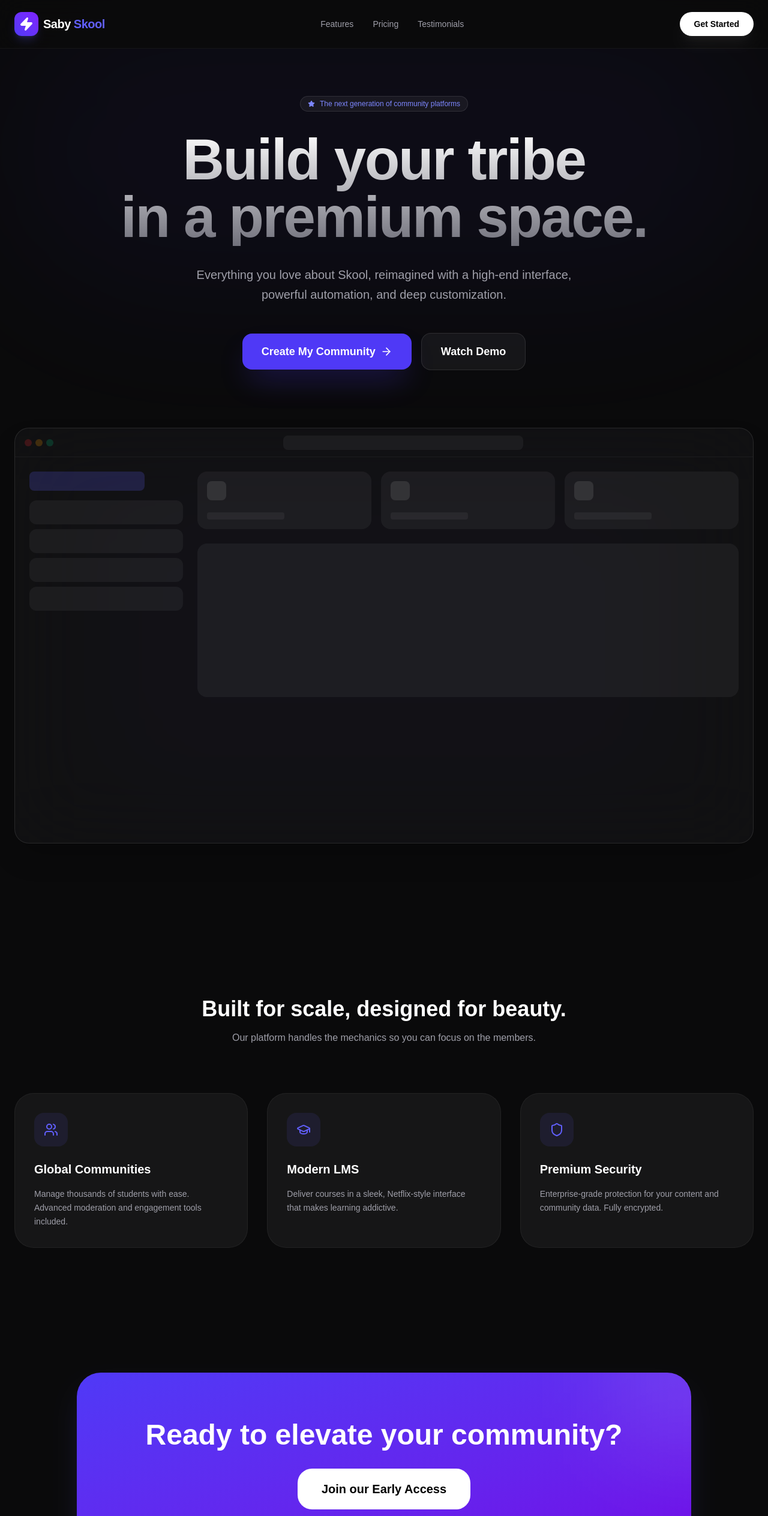
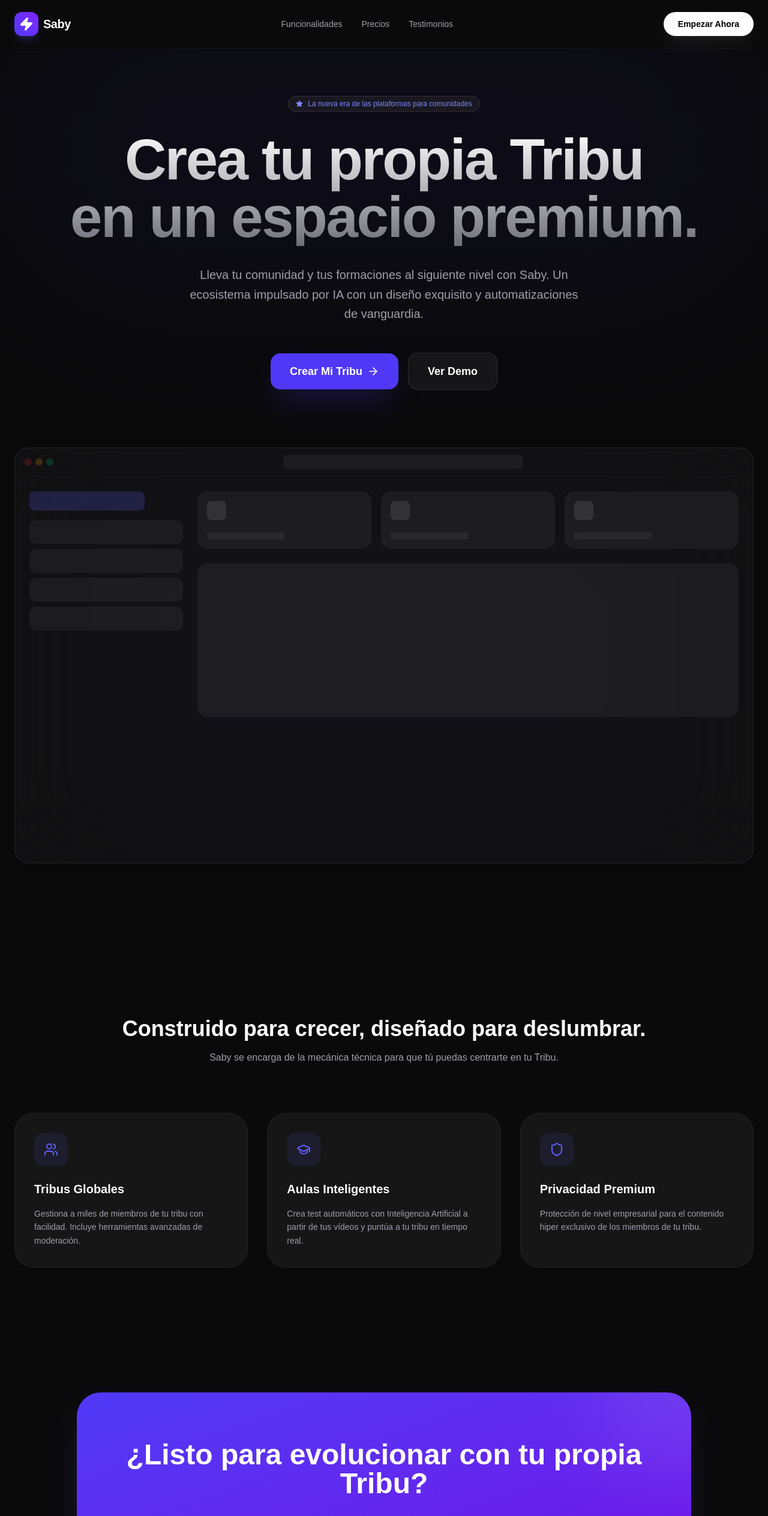
Before and after one commit to Clinibot/skool, a Next.js app: page / in a window 1280 px wide. Shown: the top 2527 px of the page at 60% size. Built offline with nearby package versions, Linux system fonts and the light colour scheme.

Commit message:
Translate auth flows to Spanish and adopt Saby Tribu branding

```diff
--- a/src/app/(auth)/login/page.tsx
+++ b/src/app/(auth)/login/page.tsx
@@ -47,13 +47,13 @@
                     <div className="inline-flex w-16 h-16 bg-gradient-to-tr from-indigo-600 to-violet-600 rounded-2xl items-center justify-center shadow-2xl shadow-indigo-500/20 mb-6 mx-auto">
                         <Zap className="w-8 h-8 text-white fill-white" />
                     </div>
-                    <h1 className="text-3xl font-bold tracking-tight mb-2">Welcome back</h1>
-                    <p className="text-zinc-400">Enter your credentials to access your tribe.</p>
+                    <h1 className="text-3xl font-bold tracking-tight mb-2">Bienvenido de nuevo</h1>
+                    <p className="text-zinc-400">Introduce tus credenciales para acceder a tu tribu.</p>
                 </div>
 
                 <form onSubmit={handleLogin} className="space-y-4">
                     <div className="space-y-2">
-                        <label className="text-sm font-medium text-zinc-300 ml-1">Email</label>
+                        <label className="text-sm font-medium text-zinc-300 ml-1">Correo Electrónico</label>
                         <div className="relative group">
                             <Mail className="absolute left-4 top-1/2 -translate-y-1/2 w-5 h-5 text-zinc-500 group-focus-within:text-indigo-500 transition-colors" />
                             <input
@@ -62,13 +62,13 @@
                                 onChange={(e) => setEmail(e.target.value)}
                                 required
                                 className="w-full bg-white/5 border border-white/10 rounded-2xl py-4 pl-12 pr-4 outline-none focus:border-indigo-500/50 focus:bg-white/[0.08] transition-all"
-                                placeholder="name@company.com"
+                                placeholder="tu@email.com"
                             />
                         </div>
                     </div>
 
                     <div className="space-y-2">
-                        <label className="text-sm font-medium text-zinc-300 ml-1">Password</label>
+                        <label className="text-sm font-medium text-zinc-300 ml-1">Contraseña</label>
                         <div className="relative group">
                             <Lock className="absolute left-4 top-1/2 -translate-y-1/2 w-5 h-5 text-zinc-500 group-focus-within:text-indigo-500 transition-colors" />
                             <input
@@ -101,7 +101,7 @@
                             <Loader2 className="w-6 h-6 animate-spin" />
                         ) : (
                             <>
-                                Sign In
+                                Iniciar Sesión
                                 <ArrowRight className="w-5 h-5 group-hover:translate-x-1 transition-transform" />
                             </>
                         )}
@@ -109,9 +109,9 @@
                 </form>
 
                 <p className="text-center mt-8 text-zinc-500 text-sm">
-                    Don't have an account?{" "}
+                    ¿No tienes una cuenta?{" "}
                     <Link href="/register" className="text-indigo-400 hover:text-indigo-300 font-semibold transition-colors">
-                        Register for free
+                        Regístrate gratis
                     </Link>
                 </p>
             </motion.div>
--- a/src/app/(auth)/register/page.tsx
+++ b/src/app/(auth)/register/page.tsx
@@ -36,7 +36,7 @@
             setLoading(false);
         } else {
             // Since email confirmation is disabled by the user, we can redirect or show success
-            router.push("/login?message=Account created successfully!");
+            router.push("/login?message=¡Cuenta creada con éxito!");
         }
     };
 
@@ -53,13 +53,13 @@
                     <div className="inline-flex w-16 h-16 bg-gradient-to-tr from-violet-600 to-indigo-600 rounded-2xl items-center justify-center shadow-2xl shadow-violet-500/20 mb-6 mx-auto">
                         <Zap className="w-8 h-8 text-white fill-white" />
                     </div>
-                    <h1 className="text-3xl font-bold tracking-tight mb-2">Create your tribe</h1>
-                    <p className="text-zinc-400">Join the community of creators and builders.</p>
+                    <h1 className="text-3xl font-bold tracking-tight mb-2">Crea tu tribu</h1>
+                    <p className="text-zinc-400">Únete a la nueva era de comunidades premium.</p>
                 </div>
 
                 <form onSubmit={handleRegister} className="space-y-4">
                     <div className="space-y-2">
-                        <label className="text-sm font-medium text-zinc-300 ml-1">Full Name</label>
+                        <label className="text-sm font-medium text-zinc-300 ml-1">Nombre Completo</label>
                         <div className="relative group">
                             <User className="absolute left-4 top-1/2 -translate-y-1/2 w-5 h-5 text-zinc-500 group-focus-within:text-indigo-500 transition-colors" />
                             <input
@@ -68,13 +68,13 @@
                                 onChange={(e) => setFullName(e.target.value)}
                                 required
                                 className="w-full bg-white/5 border border-white/10 rounded-2xl py-4 pl-12 pr-4 outline-none focus:border-indigo-500/50 focus:bg-white/[0.08] transition-all"
-                                placeholder="John Doe"
+                                placeholder="Tu nombre"
                             />
                         </div>
                     </div>
 
                     <div className="space-y-2">
-                        <label className="text-sm font-medium text-zinc-300 ml-1">Email</label>
+                        <label className="text-sm font-medium text-zinc-300 ml-1">Correo Electrónico</label>
                         <div className="relative group">
                             <Mail className="absolute left-4 top-1/2 -translate-y-1/2 w-5 h-5 text-zinc-500 group-focus-within:text-indigo-500 transition-colors" />
                             <input
@@ -83,13 +83,13 @@
                                 onChange={(e) => setEmail(e.target.value)}
                                 required
                                 className="w-full bg-white/5 border border-white/10 rounded-2xl py-4 pl-12 pr-4 outline-none focus:border-indigo-500/50 focus:bg-white/[0.08] transition-all"
-                                placeholder="name@company.com"
+                                placeholder="tu@email.com"
                             />
                         </div>
                     </div>
 
                     <div className="space-y-2">
-                        <label className="text-sm font-medium text-zinc-300 ml-1">Password</label>
+                        <label className="text-sm font-medium text-zinc-300 ml-1">Contraseña</label>
                         <div className="relative group">
                             <Lock className="absolute left-4 top-1/2 -translate-y-1/2 w-5 h-5 text-zinc-500 group-focus-within:text-indigo-500 transition-colors" />
                             <input
@@ -118,7 +118,7 @@
                             <Loader2 className="w-6 h-6 animate-spin text-black" />
                         ) : (
                             <>
-                                Get Started
+                                Empezar
                                 <ArrowRight className="w-5 h-5 group-hover:translate-x-1 transition-transform" />
                             </>
                         )}
@@ -126,9 +126,9 @@
                 </form>
 
                 <p className="text-center mt-8 text-zinc-500 text-sm">
-                    Already have an account?{" "}
+                    ¿Ya tienes una cuenta?{" "}
                     <Link href="/login" className="text-indigo-400 hover:text-indigo-300 font-semibold transition-colors">
-                        Sign In
+                        Iniciar Sesión
                     </Link>
                 </p>
             </motion.div>
--- a/src/app/page.tsx
+++ b/src/app/page.tsx
@@ -14,15 +14,15 @@
             <div className="w-10 h-10 bg-gradient-to-tr from-indigo-600 to-violet-600 rounded-xl flex items-center justify-center shadow-lg shadow-indigo-500/20">
               <Zap className="w-6 h-6 text-white fill-white" />
             </div>
-            <span className="text-xl font-bold tracking-tight">Saby <span className="text-indigo-500">Skool</span></span>
+            <span className="text-xl font-bold tracking-tight">Saby</span>
           </div>
           <div className="hidden md:flex items-center gap-8 text-sm font-medium text-zinc-400">
-            <a href="#" className="hover:text-white transition-colors">Features</a>
-            <a href="#" className="hover:text-white transition-colors">Pricing</a>
-            <a href="#" className="hover:text-white transition-colors">Testimonials</a>
+            <a href="#" className="hover:text-white transition-colors">Funcionalidades</a>
+            <a href="#" className="hover:text-white transition-colors">Precios</a>
+            <a href="#" className="hover:text-white transition-colors">Testimonios</a>
           </div>
           <Link href="/register" className="px-6 py-2.5 bg-white text-black rounded-full font-semibold text-sm hover:bg-zinc-200 transition-all shadow-xl shadow-white/5">
-            Get Started
+            Empezar Ahora
           </Link>
         </div>
       </nav>
@@ -39,21 +39,21 @@
           >
             <div className="inline-flex items-center gap-2 px-3 py-1 rounded-full bg-white/5 border border-white/10 text-xs font-medium text-indigo-400 mb-8">
               <Star className="w-3 h-3 fill-indigo-400" />
-              <span>The next generation of community platforms</span>
+              <span>La nueva era de las plataformas para comunidades</span>
             </div>
             <h1 className="text-6xl md:text-8xl font-black tracking-tight mb-8 bg-gradient-to-b from-white to-zinc-500 bg-clip-text text-transparent">
-              Build your tribe <br /> in a premium space.
+              Crea tu propia Tribu <br /> en un espacio premium.
             </h1>
             <p className="max-w-2xl mx-auto text-lg md:text-xl text-zinc-400 leading-relaxed mb-12">
-              Everything you love about Skool, reimagined with a high-end interface, powerful automation, and deep customization.
+              Lleva tu comunidad y tus formaciones al siguiente nivel con Saby. Un ecosistema impulsado por IA con un diseño exquisito y automatizaciones de vanguardia.
             </p>
             <div className="flex flex-col sm:flex-row items-center justify-center gap-4">
               <Link href="/register" className="w-full sm:w-auto px-8 py-4 bg-indigo-600 hover:bg-indigo-500 text-white rounded-2xl font-bold text-lg transition-all flex items-center justify-center gap-2 shadow-2xl shadow-indigo-600/30 group">
-                Create My Community
+                Crear Mi Tribu
                 <ArrowRight className="w-5 h-5 group-hover:translate-x-1 transition-transform" />
               </Link>
               <button className="w-full sm:w-auto px-8 py-4 bg-white/5 hover:bg-white/10 border border-white/10 text-white rounded-2xl font-bold text-lg transition-all">
-                Watch Demo
+                Ver Demo
               </button>
             </div>
           </motion.div>
@@ -107,25 +107,25 @@
       <section className="py-32 px-6">
         <div className="max-w-7xl mx-auto">
           <div className="text-center mb-20">
-            <h2 className="text-4xl font-bold mb-4">Built for scale, designed for beauty.</h2>
-            <p className="text-zinc-400">Our platform handles the mechanics so you can focus on the members.</p>
+            <h2 className="text-4xl font-bold mb-4">Construido para crecer, diseñado para deslumbrar.</h2>
+            <p className="text-zinc-400">Saby se encarga de la mecánica técnica para que tú puedas centrarte en tu Tribu.</p>
           </div>
 
           <div className="grid md:grid-cols-3 gap-8">
             <FeatureCard
               icon={<Users className="w-6 h-6" />}
-              title="Global Communities"
-              description="Manage thousands of students with ease. Advanced moderation and engagement tools included."
+              title="Tribus Globales"
+              description="Gestiona a miles de miembros de tu tribu con facilidad. Incluye herramientas avanzadas de moderación."
             />
             <FeatureCard
               icon={<GraduationCap className="w-6 h-6" />}
-              title="Modern LMS"
-              description="Deliver courses in a sleek, Netflix-style interface that makes learning addictive."
+              title="Aulas Inteligentes"
+              description="Crea test automáticos con Inteligencia Artificial a partir de tus vídeos y puntúa a tu tribu en tiempo real."
             />
             <FeatureCard
               icon={<Shield className="w-6 h-6" />}
-              title="Premium Security"
-              description="Enterprise-grade protection for your content and community data. Fully encrypted."
+              title="Privacidad Premium"
+              description="Protección de nivel empresarial para el contenido hiper exclusivo de los miembros de tu tribu."
             />
           </div>
         </div>
@@ -135,9 +135,9 @@
       <section className="py-20 px-6">
         <div className="max-w-5xl mx-auto bg-gradient-to-br from-indigo-600 to-violet-700 rounded-[40px] p-12 md:p-20 text-center relative overflow-hidden shadow-2xl shadow-indigo-500/20">
           <div className="absolute top-0 right-0 w-64 h-64 bg-white/10 blur-[80px] -translate-y-1/2 translate-x-1/2" />
-          <h2 className="text-4xl md:text-5xl font-black mb-8">Ready to elevate your community?</h2>
+          <h2 className="text-4xl md:text-5xl font-black mb-8">¿Listo para evolucionar con tu propia Tribu?</h2>
           <Link href="/register" className="inline-block px-10 py-5 bg-white text-black rounded-3xl font-bold text-xl hover:scale-105 transition-transform">
-            Join our Early Access
+            Únete al Acceso Temprano Saby
           </Link>
         </div>
       </section>
@@ -146,10 +146,10 @@
         <div className="max-w-7xl mx-auto flex flex-col md:row items-center justify-between gap-8">
           <div className="flex items-center gap-2">
             <Zap className="w-5 h-5 text-indigo-500 fill-indigo-500" />
-            <span className="font-bold">Saby Skool</span>
+            <span className="font-bold">Saby</span>
           </div>
           <div className="text-zinc-500 text-sm">
-            © 2026 Saby Skool. All premium rights reserved.
+            © 2026 Saby. Todos los derechos premium reservados.
           </div>
         </div>
       </footer>
--- a/src/components/Sidebar.tsx
+++ b/src/components/Sidebar.tsx
@@ -28,7 +28,7 @@
         <aside className="w-64 border-r border-white/5 bg-[#0a0a0b]/80 backdrop-blur-xl flex flex-col p-6 fixed h-full z-50">
             <div className="flex items-center gap-2 mb-12">
                 <Zap className="w-6 h-6 text-indigo-500 fill-indigo-500" />
-                <span className="font-bold tracking-tight uppercase text-xs tracking-[0.2em] text-white">Clinibot Skool</span>
+                <span className="font-bold tracking-tight uppercase text-xs tracking-[0.2em] text-white">Saby</span>
             </div>
 
             <nav className="flex-1 space-y-2">
@@ -37,8 +37,8 @@
                         key={item.href}
                         href={item.href}
                         className={`flex items-center gap-3 px-4 py-3 rounded-2xl text-sm font-medium transition-all ${pathname === item.href
-                                ? "bg-white/5 text-white border border-white/10 shadow-lg shadow-white/5"
-                                : "text-zinc-500 hover:text-zinc-300"
+                            ? "bg-white/5 text-white border border-white/10 shadow-lg shadow-white/5"
+                            : "text-zinc-500 hover:text-zinc-300"
                             }`}
                     >
                         {item.icon}
```
